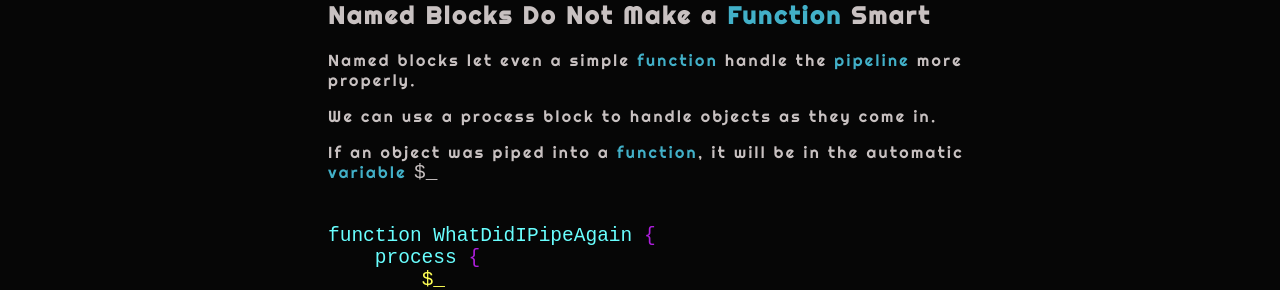
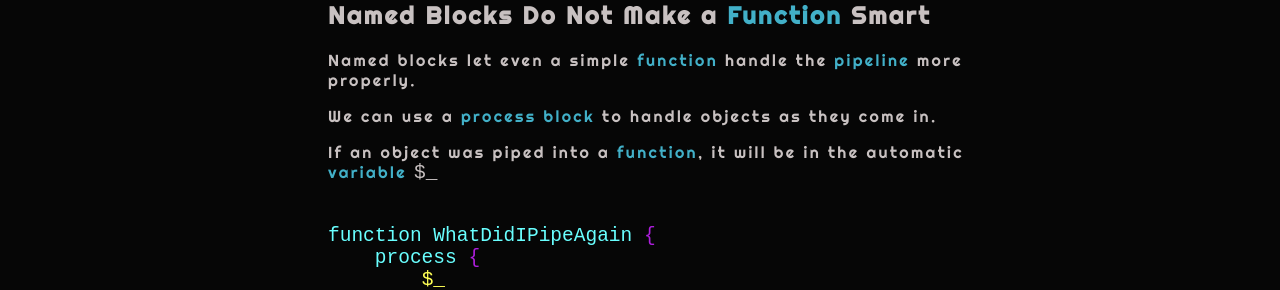
Before and after one commit to PowerShellGuides/PowerShellGuide, a Jekyll site: the page built from docs/PowerShell/Functions/Simple-Functions.md, in a window 1280 px wide. Shown: the part 1504-1794 px from the top of the page. Built offline with Jekyll 4.4.1, drawn with Linux system fonts in a browser that asks for light colours; part of the change alters nothing that is shown.

```diff
--- a/docs/PowerShell/Functions/Simple-Functions.md
+++ b/docs/PowerShell/Functions/Simple-Functions.md
@@ -47,7 +47,7 @@ If a [function](/PowerShell/Functions) does not have any named blocks, the body
 
 Named blocks let even a simple [function](/PowerShell/Functions) handle the [pipeline](/PowerShell/Concepts/The-Object-Pipeline) more properly.
 
-We can use a process block to handle objects as they come in.
+We can use a [process block](/PowerShell/ScriptBlock/Process-Block) to handle objects as they come in.
 
 If an object was piped into a [function](/PowerShell/Functions), it will be in the automatic [variable](/PowerShell/Variables) `$_`
 
```
